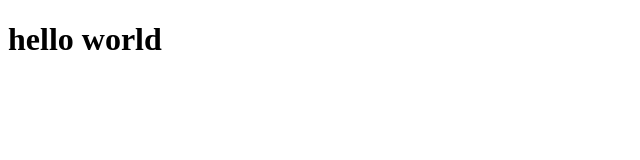
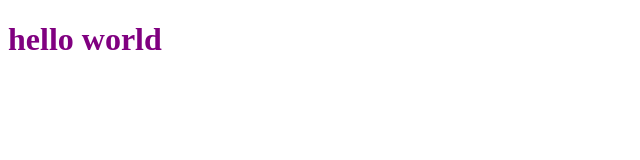
Before and after one commit to EllenT8/sistema_cadastro, a plain HTML site: page index.html in a window 1280 px wide. Shown: the whole page, without its empty margins (0-640 px from the left). Drawn offline with Linux system fonts and the light colour scheme.

Commit message:
modificadndo index

```diff
--- a/index.html
+++ b/index.html
@@ -3,7 +3,7 @@
 <head>
     <meta charset="UTF-8">
     <meta name="viewport" content="width=device-width, initial-scale=1.0">
-    <link href="styles.css" rel="st">
+    <link href="styles.css" rel="stylesheet">
     <title>TechTester</title>
 </head>
 <body>
```
